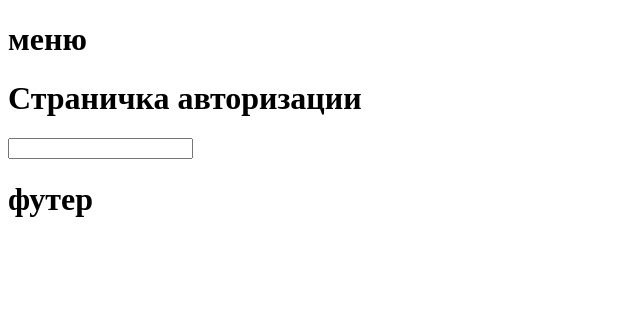
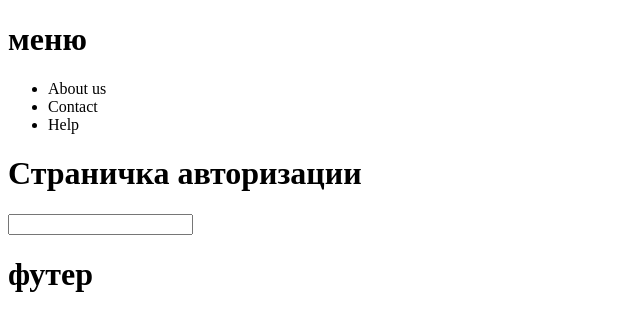
Before and after one commit to AigerimBekbolotova/test4, a plain HTML site: page index.html in a window 1280 px wide. Shown: the whole page, without its empty margins (0-640 px from the left). Drawn offline with Linux system fonts and the light colour scheme.

Commit message:
feat: added nav

```diff
--- a/index.html
+++ b/index.html
@@ -11,6 +11,13 @@
 <body>
     <header>
         <h1>меню</h1>
+        <nav>
+            <ul>
+                <li>About us</li>
+                <li>Contact</li>
+                <li>Help</li>
+            </ul>
+        </nav>
     </header>
     <div class="container">
         <h1>Страничка авторизации</h1>
```
